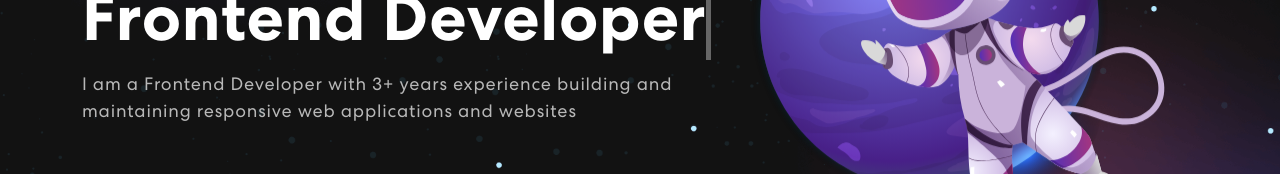
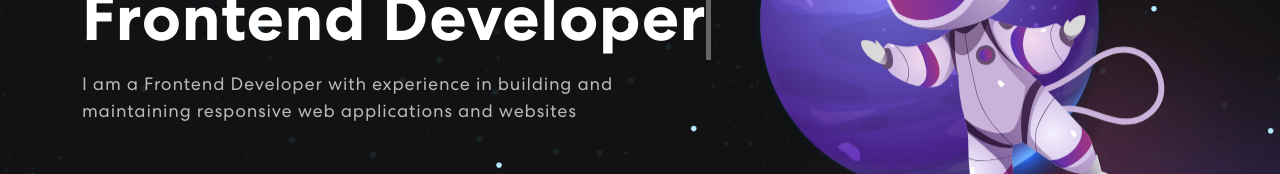
Before and after one commit to GirlWho-Codes/okeyemi-omotoke, a React (Create React App) app: page / in a window 1280 px wide. Shown: the part 404-578 px from the top of the page. Built offline with nearby package versions, Linux system fonts and the light colour scheme.

Commit message:
Update Banner.js

```diff
--- a/src/components/Banner.js
+++ b/src/components/Banner.js
@@ -57,7 +57,7 @@ export const Banner = () => {
               <div className={isVisible ? "animate__animated animate__fadeIn" : ""}>
                 <span className="tagline">Welcome to my Portfolio</span>
                 <h1>{`Hi! I'm Omotoke`} <br/><span className="txt-rotate" dataperiod="1000" data-rotate='[ "Web Developer", "Web Designer", "UI/UX Designer" ]'><span className="wrap">{text}</span></span></h1>
-                  <p>I am a Frontend Developer with 3+ years experience building and maintaining responsive web applications and websites</p>
+                  <p>I am a Frontend Developer with experience in building and maintaining responsive web applications and websites</p>
 
               </div>}
             </TrackVisibility>
```
